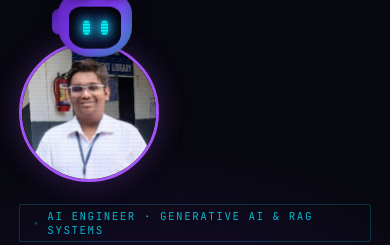
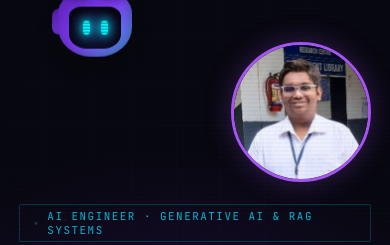
Before and after one commit to Anish-1504/My_Portfolio-, a plain HTML site: page index (1).html in a window 390 px wide. Shown: the part 66-311 px from the top of the page. Drawn offline with Linux system fonts and the light colour scheme; a web font is replaced by a local one.

Commit message:
Align profile photo to the right
Co-authored-by: Copilot <223556219+Copilot@users.noreply.github.com>

```diff
--- a/index (1).html
+++ b/index (1).html
@@ -221,9 +221,9 @@ body::before{
   animation:fadeUp 0.5s ease both;
 }
 .hero-profile{
+  position:absolute;top:4rem;right:2rem;
   width:140px;height:140px;object-fit:cover;border-radius:50%;
   border:3px solid var(--accent2);box-shadow:0 0 28px rgba(168,85,247,0.28);
-  margin-bottom:1.35rem;
 }
 .hero-badge::before{content:'●';font-size:0.42rem;animation:pulse 2s infinite;}
 h1.hero-name{
@@ -629,6 +629,7 @@ footer{
   .section{padding:3.5rem 0;}
   .section-inner{padding:0 1.2rem;}
   .hero-content{padding:3rem 1.2rem 2rem;}
+  .hero-profile{position:static;margin:0 0 1.35rem auto;}
   .education-card{flex-direction:column;gap:0.7rem;}
   .skills-preview-strip{padding:0 1.2rem 2.5rem;}
   .ach-grid{grid-template-columns:repeat(2,1fr);}
```
